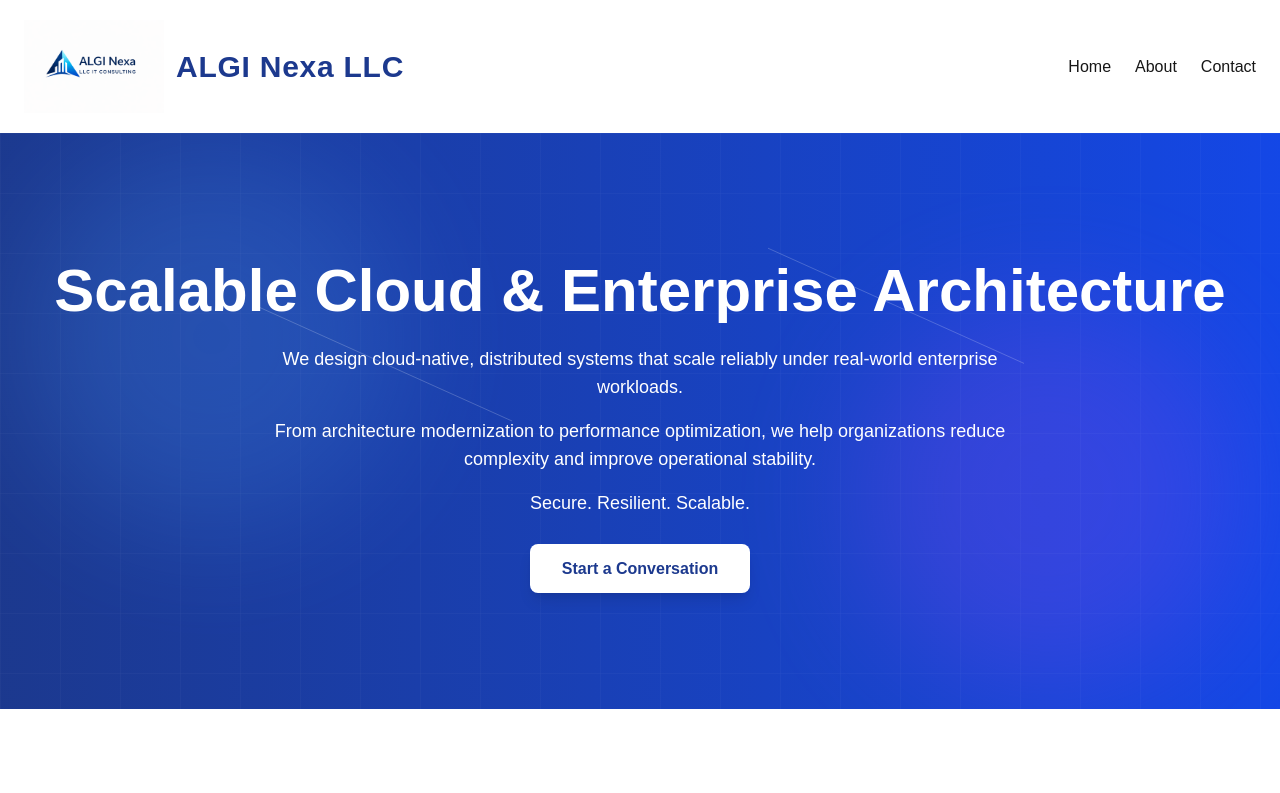
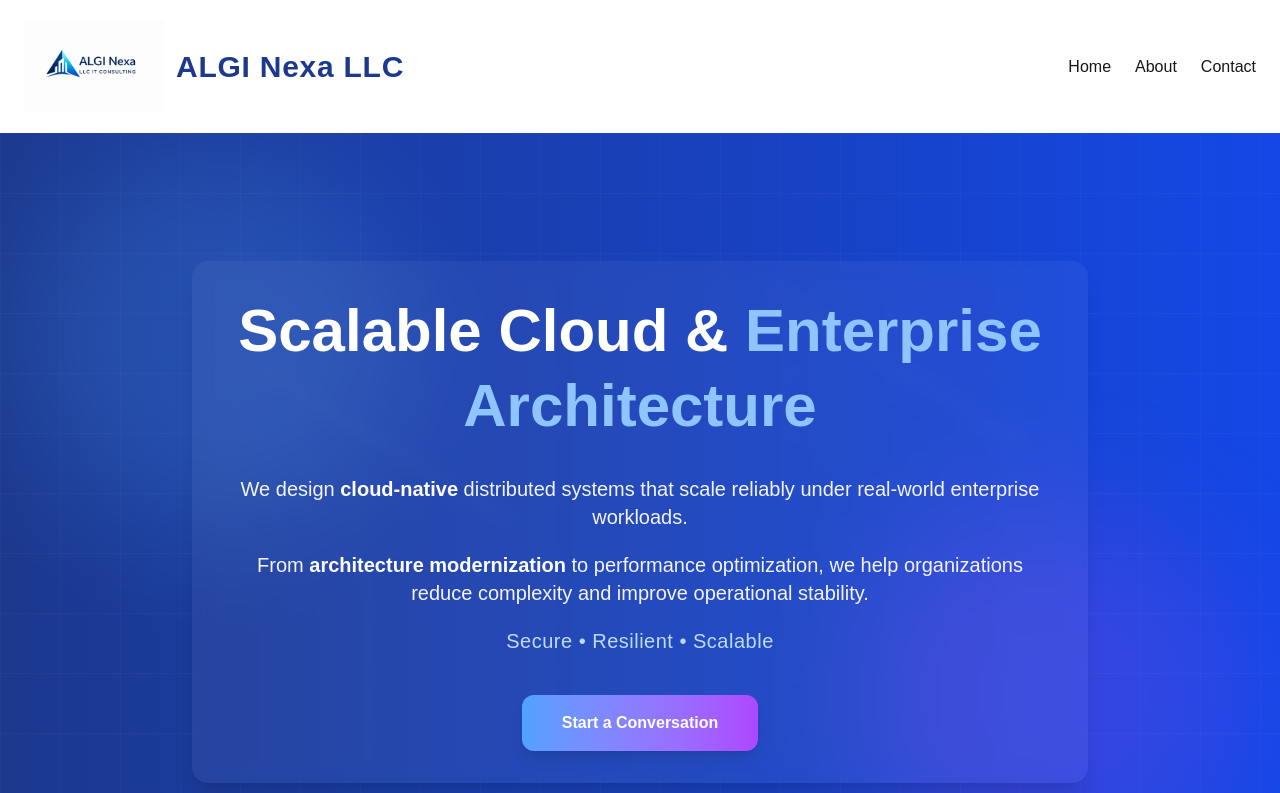
Before and after one commit to gilskx/alginexa-site, a Next.js app: page / in a window 1280 px wide. Shown: the top 793 px of the page. Built offline with nearby package versions, Linux system fonts and the light colour scheme.

Commit message:
Updated professional homepage

```diff
--- a/app/components/Hero.tsx
+++ b/app/components/Hero.tsx
@@ -46,41 +46,43 @@ export default function Hero() {
       </svg>
 
       {/* Content */}
-      <div className="relative z-10">
+      <div className="relative z-10 max-w-4xl mx-auto backdrop-blur-sm bg-white/5 p-8 rounded-2xl shadow-xl">
 
   <motion.h1
-          className="text-5xl md:text-6xl font-bold mb-6"
+    className="text-5xl md:text-6xl font-bold mb-8 leading-tight"
     initial={{ opacity: 0, y: 50 }}
     animate={{ opacity: 1, y: 0 }}
     transition={{ duration: 1 }}
   >
-          Scalable Cloud & Enterprise Architecture
+    Scalable Cloud &{" "}
+    <span className="text-blue-300">Enterprise Architecture</span>
   </motion.h1>
 
   <motion.div
-  className="max-w-3xl mx-auto mb-10 space-y-4 text-lg"
+    className="space-y-5 text-lg md:text-xl text-gray-100 mb-10"
     initial={{ opacity: 0 }}
     animate={{ opacity: 1 }}
     transition={{ delay: 0.5, duration: 1 }}
   >
     <p>
-    We design cloud-native, distributed systems that scale reliably
-    under real-world enterprise workloads.
+      We design <span className="font-semibold text-white">cloud-native</span>{" "}
+      distributed systems that scale reliably under real-world enterprise workloads.
     </p>
 
     <p>
-    From architecture modernization to performance optimization,
-    we help organizations reduce complexity and improve operational stability.
+      From <span className="font-semibold text-white">architecture modernization</span>{" "}
+      to performance optimization, we help organizations reduce complexity
+      and improve operational stability.
     </p>
 
-  <p className="font-medium">
-    Secure. Resilient. Scalable.
+    <p className="text-blue-200 font-medium tracking-wide">
+      Secure • Resilient • Scalable
     </p>
   </motion.div>
 
   <motion.a
     href="/contact"
-          className="bg-white text-blue-900 px-8 py-4 rounded-lg font-semibold shadow-lg hover:scale-105 transition-transform"
+    className="inline-block bg-gradient-to-r from-blue-400 to-purple-500 text-white px-10 py-4 rounded-xl font-semibold shadow-lg hover:scale-105 transition-transform"
     initial={{ opacity: 0, scale: 0.8 }}
     animate={{ opacity: 1, scale: 1 }}
     transition={{ delay: 1, duration: 0.5 }}
```
Also changed, not shown: 1 other file (tests, documents, lock files or other folders). Lines whose indentation alone changed are shown as unchanged.
